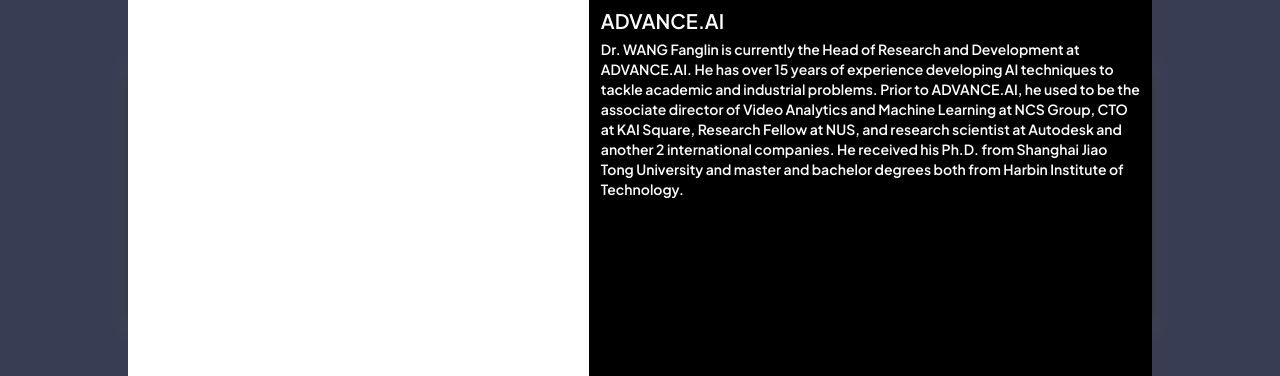
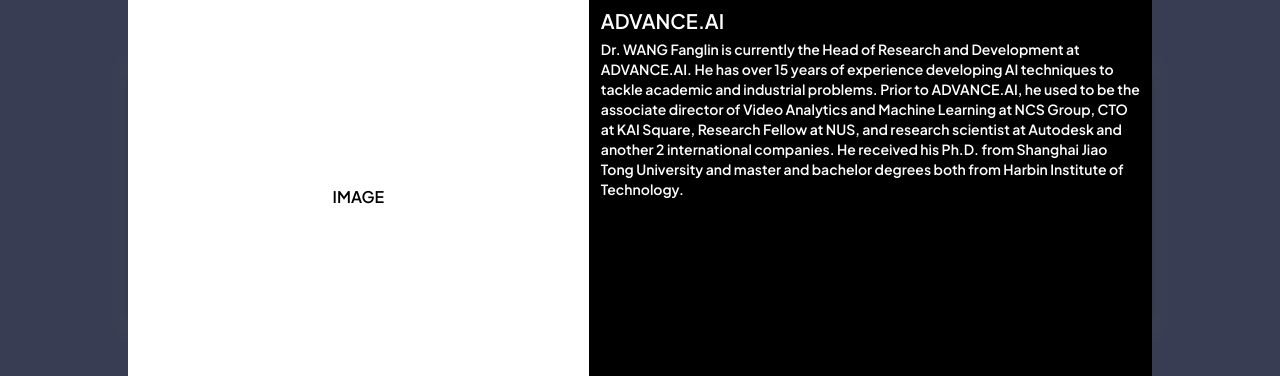
Before and after one commit to groundzero2023/groundzero-website, a React (Vite) app in the folder groundzero/: page / in a window 1280 px wide. Both pictures are taken after a click on the element "Dr Fanglin Wang". Shown: the part 3503-3879 px from the top of the page. Built offline with nearby package versions, Linux system fonts and the light colour scheme.

Commit message:
Modify personal link

```diff
--- a/groundzero/src/components/MentorCard.jsx
+++ b/groundzero/src/components/MentorCard.jsx
@@ -7,8 +7,8 @@
       <div className="grid w-[80%] h-[90%] bg-black">
         <div className="flex">
             {/* Pic */}
-            <div className="w-[45%] bg-white text-black">
-
+            <div className="w-[45%] bg-white text-black grid place-items-center object-fit">
+                IMAGE
             </div>
 
             {/* Desc */}
@@ -18,9 +18,11 @@
                     <div className="flex w-1/2 justify-start">
                         LOGO
                     </div>
-                    <a href={mentor.personalLink} target="_blank" className="flex w-1/2 justify-end">
-                        LINKEDIN
-                    </a>
+                    <div className="flex w-1/2 justify-end">
+                        <a href={mentor.personalLink} target="_blank">
+                            LINKEDIN
+                        </a>
+                    </div>
                 </div>
 
                 {/* Details */}
--- a/groundzero/src/components/Mentors.jsx
+++ b/groundzero/src/components/Mentors.jsx
@@ -13,7 +13,7 @@
       </div>
       <div className="grid grid-cols-4">
         {mentors.map((mentor) => (
-          <div className="cursor-pointer w-64 h-64 bg-black border border-gray-300 grid place-items-center"
+          <div className={`cursor-pointer w-64 h-64 bg-black border border-gray-300 grid place-items-center ${openCard ? 'overflow-y-auto' : 'overflow-y-hidden'}`}
           onClick={() => {
             setOpenCard(true);
             setCurrMentor(mentor);
```
